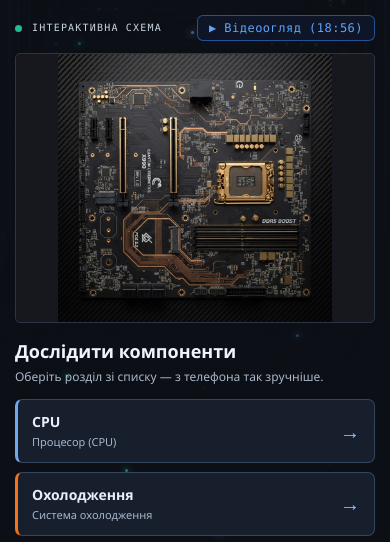
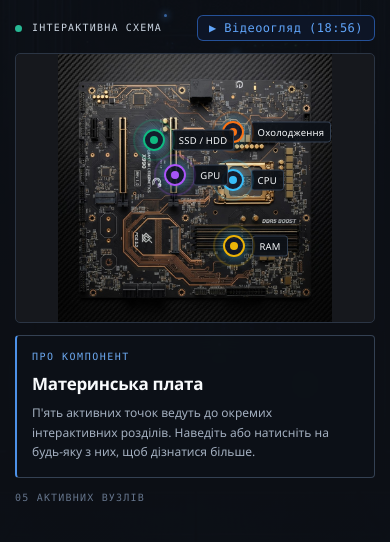
Before and after one commit to Yevhenii32/frame-by-frame, a plain HTML site: page index.html in a window 390 px wide. Shown: the part 289-831 px from the top of the page. Drawn offline with Linux system fonts and the light colour scheme.

Commit message:
Покращено мобільну версію

```diff
--- a/css/mobile.css
+++ b/css/mobile.css
@@ -2,8 +2,7 @@
 
 .mobile-topbar,
 .mobile-menu-close,
-.mobile-backdrop,
-.mobile-chapters {
+.mobile-backdrop {
     display: none;
 }
 
@@ -343,7 +342,7 @@
 
     button,
     .menu-link,
-    .mobile-chapter-link {
+    .interactive-zone {
         touch-action: manipulation;
     }
 }
@@ -451,7 +450,12 @@
         display: none;
     }
 
-    /* Motherboard */
+    /* Motherboard & Hotspots */
+
+    .board-stage {
+        gap: 12px;
+        flex: none;
+    }
 
     .motherboard-container,
     .home-page .motherboard-container {
@@ -465,91 +469,34 @@
         background-position: center;
     }
 
-    .motherboard-container .interactive-zone,
-    .motherboard-container .component-hud {
-        display: none;
+    .motherboard-container .interactive-zone {
+        width: 22px;
+        height: 22px;
     }
 
-    .mobile-chapters {
-        display: block;
-        margin-top: 16px;
+    .motherboard-container .interactive-zone::before {
+        width: 8px;
+        height: 8px;
     }
 
-    .mobile-chapters h2 {
-        color: #eef4fd;
-        font-size: 18px;
-        margin: 0 0 5px;
-        line-height: 1.35;
+    .motherboard-container .interactive-zone::after {
+        inset: -5px;
     }
 
-    .mobile-chapters p {
-        color: #a9b7c9;
-        font-size: 12px;
-        line-height: 1.55;
-        margin: 0 0 12px;
+    .motherboard-container .hotspot-tag {
+        left: 27px;
+        padding: 3px 6px;
+        font-size: 9.5px;
+        letter-spacing: 0.2px;
     }
 
-    .mobile-chapters-list {
-        display: grid;
-        grid-template-columns: 1fr;
-        gap: 9px;
-    }
-
-    .mobile-chapter-link {
-        display: flex;
-        align-items: center;
-        justify-content: space-between;
-        gap: 12px;
+    .home-page .component-hud {
+        position: static;
         width: 100%;
-        min-height: 63px;
-        padding: 12px 14px;
-        color: #e9f0fa;
-        text-decoration: none;
-        background: #171f2c;
-        border: 1px solid #34465e;
-        border-left: 3px solid #6ca9f2;
-        border-radius: 7px;
-        transition: background .2s, border-color .2s;
-    }
-
-    .mobile-chapter-link:active,
-    .mobile-chapter-link:hover {
-        background: #233247;
-        border-color: #6ca9f2;
-    }
-
-    .mobile-chapter-link:focus-visible {
-        outline: 2px solid #93c5fd;
-        outline-offset: 2px;
-    }
-
-    .mobile-chapter-info {
-        display: flex;
-        flex-direction: column;
-        gap: 3px;
-        min-width: 0;
-    }
-
-    .mobile-chapter-name {
-        font-size: 14px;
-        font-weight: 700;
-    }
-
-    .mobile-chapter-description {
-        color: #a5b6cb;
-        font-size: 11px;
-        line-height: 1.45;
-        overflow-wrap: anywhere;
-    }
-
-    .mobile-chapter-arrow {
-        flex-shrink: 0;
-        font-size: 20px;
-        color: #93c5fd;
-    }
-
-    .slot-cooling {
-        border-left-color: #f97316;
+        left: auto;
+        bottom: auto;
+        padding: 15px;
+        pointer-events: auto;
     }
 
     /* Buttons and controls */
@@ -732,6 +679,12 @@
         height: 15px;
     }
 
+    .motherboard-container .hotspot-tag {
+        left: 25px;
+        padding: 2px 5px;
+        font-size: 9px;
+    }
+
     .specs-grid {
         gap: 10px;
     }
@@ -752,8 +705,7 @@
 /* Reduced motion */
 
 @media (prefers-reduced-motion: reduce) {
-    .sidebar,
-    .mobile-chapter-link {
+    .sidebar {
         transition: none;
     }
 }
--- a/css/style.css
+++ b/css/style.css
@@ -689,6 +689,13 @@ input:focus-visible,
     height: 7px;
     border-radius: 50%;
     background: #27b894;
+}
+.board-stage {
+    position: relative;
+    display: flex;
+    flex-direction: column;
+    flex: 1;
+    min-height: 0;
 }
 
 .motherboard-container {
--- a/index.html
+++ b/index.html
@@ -156,6 +156,7 @@
                 </div>
             </div>
 
+            <div class="board-stage">
                 <div class="motherboard-container" id="mb-container">
 
                     <a href="cpu.html" class="interactive-zone slot-cpu"
@@ -193,6 +194,8 @@
                         <span class="hotspot-tag">SSD / HDD</span>
                     </a>
 
+                </div>
+
                 <div class="component-hud" id="component-hud" aria-live="polite">
                     <div class="hud-overline">ПРО КОМПОНЕНТ</div>
                     <div class="component-hud-title" id="hud-title">
@@ -200,11 +203,10 @@
                     </div>
                     <div class="component-hud-desc" id="hud-desc">
                         П'ять активних точок ведуть до окремих
-                        інтерактивних розділів. Наведіть на будь-яку
+                        інтерактивних розділів. Наведіть або натисніть на будь-яку
                         з них, щоб дізнатися більше.
                     </div>
                 </div>
-
             </div>
 
             <div class="board-bottom">
@@ -307,6 +309,10 @@
             const hudTitle = document.getElementById('hud-title');
             const hudDesc = document.getElementById('hud-desc');
 
+            window.addEventListener('pageshow', () => {
+                mbContainer?.classList.remove('zooming');
+            });
+
             document.querySelectorAll('.interactive-zone').forEach(zone => {
                 const showInfo = () => {
                     if (hudTitle) hudTitle.textContent = zone.dataset.title || '';
@@ -318,6 +324,7 @@
 
                 zone.addEventListener('click', (e) => {
                     e.preventDefault();
+                    showInfo();
                     const targetUrl = zone.getAttribute('href');
                     const rect = mbContainer.getBoundingClientRect();
                     const zRect = zone.getBoundingClientRect();
--- a/mobile-nav.js
+++ b/mobile-nav.js
@@ -1,6 +1,6 @@
 /**
  * Frame by Frame
- * Mobile navigation, topbar controls and motherboard chapter cards
+ * Mobile navigation and topbar controls
  */
 
 (() => {
@@ -64,7 +64,6 @@
       nextLink?.querySelector('.menu-item')?.textContent?.trim() || 'Далі';
 
     // Create mobile header
-
     const bar = document.createElement('header');
     bar.className = 'mobile-topbar';
 
@@ -173,21 +172,13 @@
     syncTopbarAudio();
 
     const toggle = bar.querySelector('.mobile-menu-toggle');
-
     toggle.setAttribute('aria-controls', sidebar.id);
 
     // Close button
-
     const closeButton = document.createElement('button');
-
     closeButton.type = 'button';
     closeButton.className = 'mobile-menu-close';
-
-    closeButton.setAttribute(
-      'aria-label',
-      'Закрити меню розділів'
-    );
-
+    closeButton.setAttribute('aria-label', 'Закрити меню розділів');
     closeButton.innerHTML = `
       <svg
         viewBox="0 0 24 24"
@@ -204,12 +195,9 @@
     sidebar.prepend(closeButton);
 
     // Backdrop
-
     const backdrop = document.createElement('div');
-
     backdrop.className = 'mobile-backdrop';
     backdrop.hidden = true;
-
     document.body.insertBefore(backdrop, sidebar);
 
     let opened = false;
@@ -221,50 +209,31 @@
       [tabindex]:not([tabindex="-1"])
     `;
 
-    // Update layout depending on screen size
-
     const updateLayout = () => {
       if (!mobileQuery.matches) {
         opened = false;
-
         document.body.classList.remove('mobile-menu-open');
-
         toggle.setAttribute('aria-expanded', 'false');
-
         sidebar.removeAttribute('aria-hidden');
         sidebar.inert = false;
-
         backdrop.hidden = true;
-
       } else if (!opened) {
         sidebar.inert = true;
         sidebar.setAttribute('aria-hidden', 'true');
       }
     };
 
-    // Close mobile menu
-
     const closeMenu = (restoreFocus = true) => {
       if (!opened) return;
-
       opened = false;
 
-      if (
-        restoreFocus &&
-        sidebar.contains(document.activeElement)
-      ) {
+      if (restoreFocus && sidebar.contains(document.activeElement)) {
         toggle.focus();
       }
 
       document.body.classList.remove('mobile-menu-open');
-
       toggle.setAttribute('aria-expanded', 'false');
-
-      toggle.setAttribute(
-        'aria-label',
-        'Відкрити меню розділів'
-      );
-
+      toggle.setAttribute('aria-label', 'Відкрити меню розділів');
       backdrop.hidden = true;
 
       if (mobileQuery.matches) {
@@ -273,49 +242,29 @@
       }
     };
 
-    // Open mobile menu
-
     const openMenu = () => {
       if (!mobileQuery.matches || opened) return;
-
       opened = true;
 
       sidebar.inert = false;
       sidebar.removeAttribute('aria-hidden');
-
       document.body.classList.add('mobile-menu-open');
-
       toggle.setAttribute('aria-expanded', 'true');
-
-      toggle.setAttribute(
-        'aria-label',
-        'Закрити меню розділів'
-      );
-
+      toggle.setAttribute('aria-label', 'Закрити меню розділів');
       backdrop.hidden = false;
-
       closeButton.focus();
     };
-
-    // Menu events
 
     toggle.addEventListener('click', () => {
       opened ? closeMenu(true) : openMenu();
     });
 
-    closeButton.addEventListener('click', () => {
-      closeMenu(true);
-    });
-
-    backdrop.addEventListener('click', () => {
-      closeMenu(true);
-    });
+    closeButton.addEventListener('click', () => closeMenu(true));
+    backdrop.addEventListener('click', () => closeMenu(true));
 
     sidebar.querySelectorAll('a[href]').forEach(link => {
       link.addEventListener('click', () => closeMenu(false));
     });
-
-    // Keyboard navigation
 
     document.addEventListener('keydown', (event) => {
       if (!opened) return;
@@ -337,17 +286,10 @@
       const first = focusable[0];
       const last = focusable[focusable.length - 1];
 
-      if (
-        event.shiftKey &&
-        document.activeElement === first
-      ) {
+      if (event.shiftKey && document.activeElement === first) {
         event.preventDefault();
         last.focus();
-
-      } else if (
-        !event.shiftKey &&
-        document.activeElement === last
-      ) {
+      } else if (!event.shiftKey && document.activeElement === last) {
         event.preventDefault();
         first.focus();
       }
@@ -357,109 +299,14 @@
       if (!mobileQuery.matches && opened) {
         closeMenu(false);
       }
-
       updateLayout();
     });
 
     updateLayout();
-
-    // Motherboard component navigation
-
-    const board =
-      document.getElementById('mb-container') ||
-      document.querySelector('.motherboard-container');
-
-    if (
-      !board ||
-      board.parentElement.querySelector('.mobile-chapters')
-    ) {
-      return;
-    }
-
-    const spots = [
-      ...board.querySelectorAll('a.interactive-zone[href]')
-    ];
-
-    if (!spots.length) return;
-
-    const section = document.createElement('section');
-
-    section.className = 'mobile-chapters';
-
-    section.setAttribute(
-      'aria-label',
-      'Список компонентів материнської плати'
-    );
-
-    section.innerHTML = `
-      <h2>Дослідити компоненти</h2>
-
-      <p>
-        Оберіть розділ зі списку — з телефона так зручніше.
-      </p>
-
-      <div class="mobile-chapters-list"></div>
-    `;
-
-    const list = section.querySelector('.mobile-chapters-list');
-
-    spots.forEach(spot => {
-      const link = document.createElement('a');
-
-      link.href = spot.getAttribute('href');
-      link.className = 'mobile-chapter-link';
-
-      const accent = {
-        'slot-cooling': '#f97316',
-        'slot-gpu': '#a855f7',
-        'slot-ram': '#eab308',
-        'slot-storage': '#10b981'
-      };
-
-      for (const [className, color] of Object.entries(accent)) {
-        if (spot.classList.contains(className)) {
-          link.style.borderLeftColor = color;
-        }
-      }
-
-      const info = document.createElement('span');
-      info.className = 'mobile-chapter-info';
-
-      const title = document.createElement('span');
-      title.className = 'mobile-chapter-name';
-
-      title.textContent =
-        spot.querySelector('.hotspot-tag')
-          ?.textContent?.trim() ||
-        spot.dataset.title ||
-        'Компонент';
-
-      const description = document.createElement('span');
-      description.className = 'mobile-chapter-description';
-
-      description.textContent = spot.dataset.title || '';
-
-      const arrow = document.createElement('span');
-      arrow.className = 'mobile-chapter-arrow';
-
-      arrow.setAttribute('aria-hidden', 'true');
-      arrow.textContent = '→';
-
-      info.append(title, description);
-      link.append(info, arrow);
-
-      list.appendChild(link);
-    });
-
-    board.insertAdjacentElement('afterend', section);
   };
 
-  // Start after DOM is loaded
-
   if (document.readyState === 'loading') {
-    document.addEventListener('DOMContentLoaded', init, {
-      once: true
-    });
+    document.addEventListener('DOMContentLoaded', init, { once: true });
   } else {
     init();
   }
```
Also changed, not shown: ram.html (+1 -1 lines), 1 other file. Lines whose indentation alone changed are shown as unchanged.
